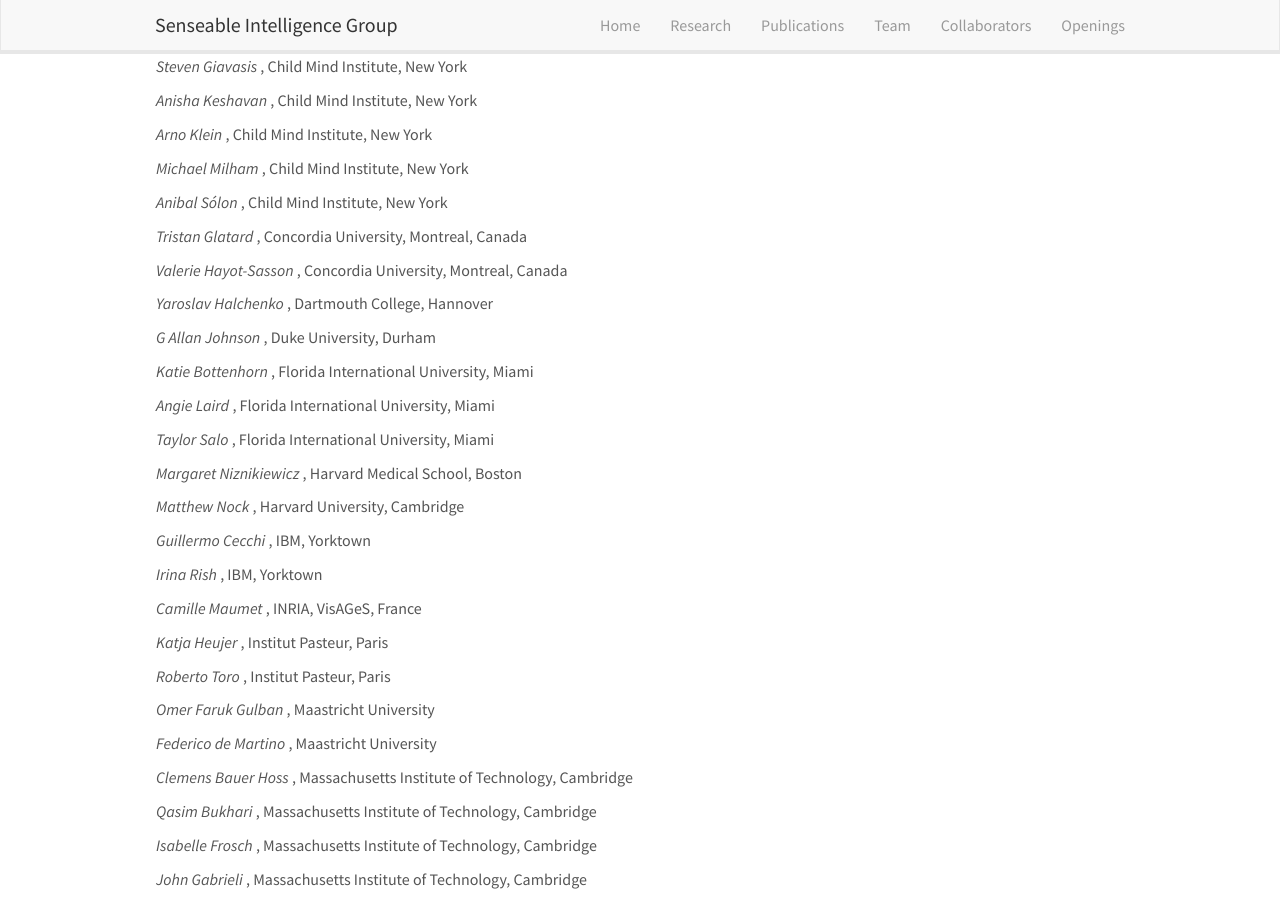
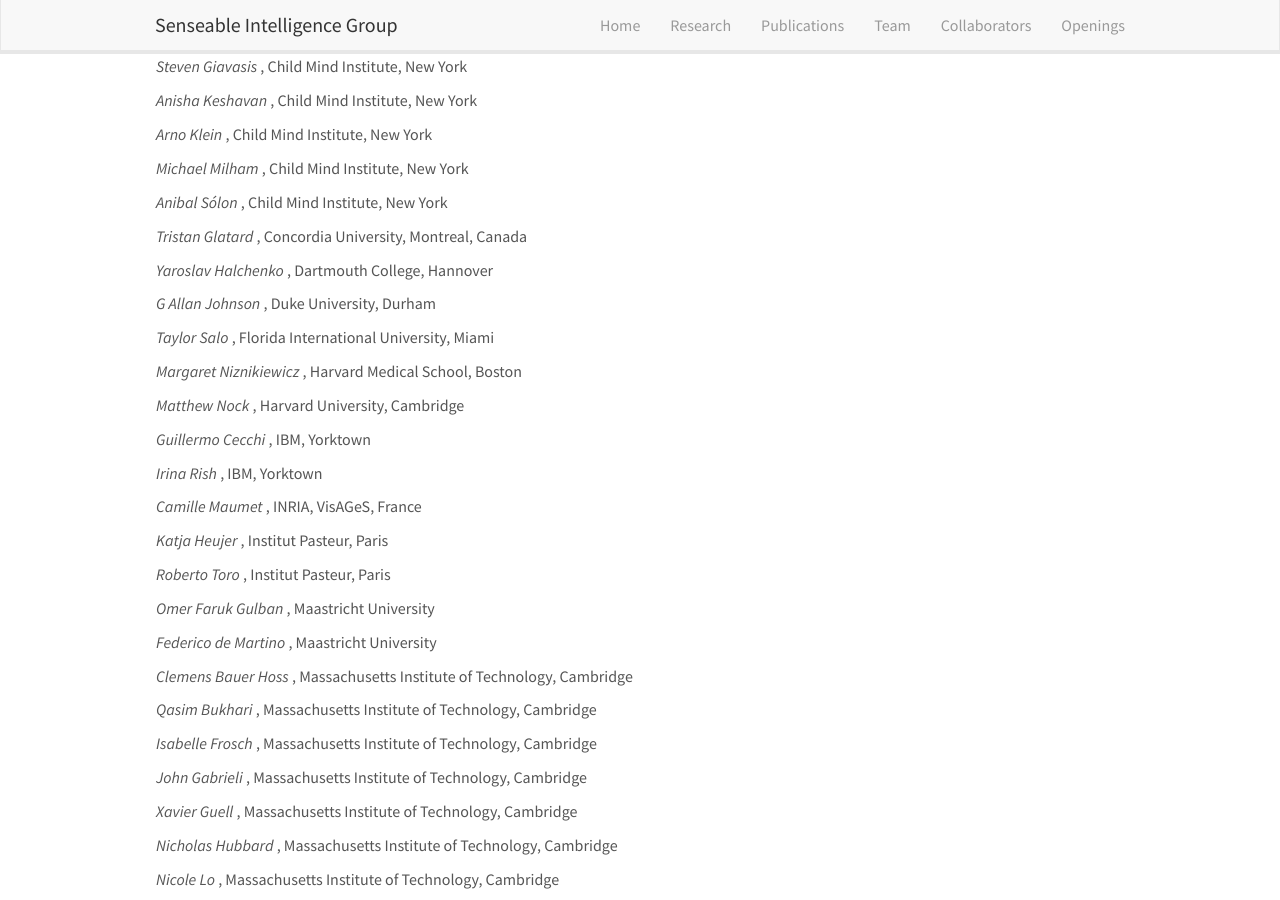
Before and after one commit to sensein/group, a Jekyll site: the page built from _pages/collab.md, in a window 1280 px wide and 900 px high, scrolled down 537 px. Built offline with Jekyll 4.4.1, drawn with Linux system fonts in a browser that asks for light colours; nearby versions of some CDN libraries; some of the changed text lies outside the part shown.

Commit message:
clean up collaborators

```diff
--- a/_data/collaborators.yml
+++ b/_data/collaborators.yml
@@ -24,7 +24,6 @@
 - home: Concordia University, Montreal, Canada
   persons:
     - name: Tristan Glatard
-    - name: Valerie Hayot-Sasson
 
 - home: Dartmouth College, Hannover
   persons:
@@ -36,8 +35,6 @@
 
 - home: Florida International University, Miami
   persons:
-    - name: Katie Bottenhorn
-    - name: Angie Laird
     - name: Taylor Salo
 
 - home: Harvard Medical School, Boston
@@ -120,6 +117,7 @@
   persons:
     - name: Samir Das
     - name: Jean-Baptiste Poline
+    - name: Zaliqa Rosli
 
 - home: McLean Hospital, Lexington
   persons:
@@ -202,6 +200,7 @@
 
 - home: University of Texas, Austin
   persons:
+    - name: Cameron Craddock
     - name: Alejandro de la Vega
     - name: Tal Yarkoni
 
```
